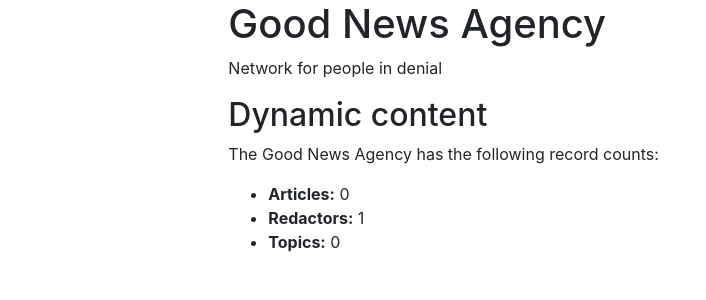
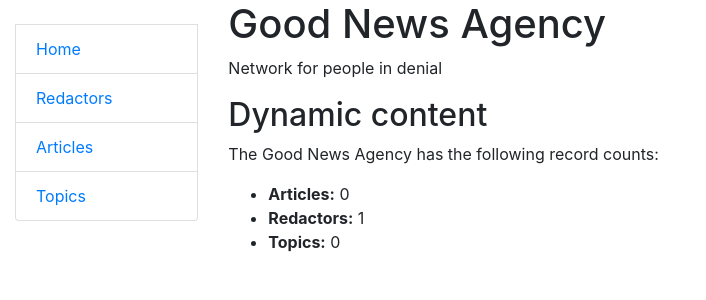
Before and after one commit to ada-krav/good-news, a Django app: page / in a window 1280 px wide. Shown: the top 300 px of the page, without its empty margins (0-706 px from the left). Run offline with Django 4.2, Linux system fonts and the light colour scheme; the visitor is signed in with stand-in values (Sample User, id 1); data comes from the database, SQL or seed files in the repository; data that the repository does not hold is empty.

Commit message:
add sidebar to base.html

```diff
--- a/templates/base.html
+++ b/templates/base.html
@@ -20,7 +20,7 @@
         <div class="col-sm-2">
 
             {% block sidebar %}
-{#                {% include "includes/sidebar.html" %}#}
+                {% include "includes/sidebar.html" %}
             {% endblock %}
 
         </div>
--- /dev/null
+++ b/templates/includes/sidebar.html
@@ -0,0 +1,10 @@
+<ul class="sidebar-nav list-group">
+
+
+  <br>
+
+  <li class="list-group-item"><a href="{% url 'agency:index' %}">Home</a></li>
+  <li class="list-group-item"><a href="{% url 'agency:redactor-list' %}">Redactors</a></li>
+  <li class="list-group-item"><a href="{% url 'agency:article-list' %}">Articles</a></li>
+  <li class="list-group-item"><a href="{% url 'agency:topic-list' %}">Topics</a></li>
+</ul>
```
